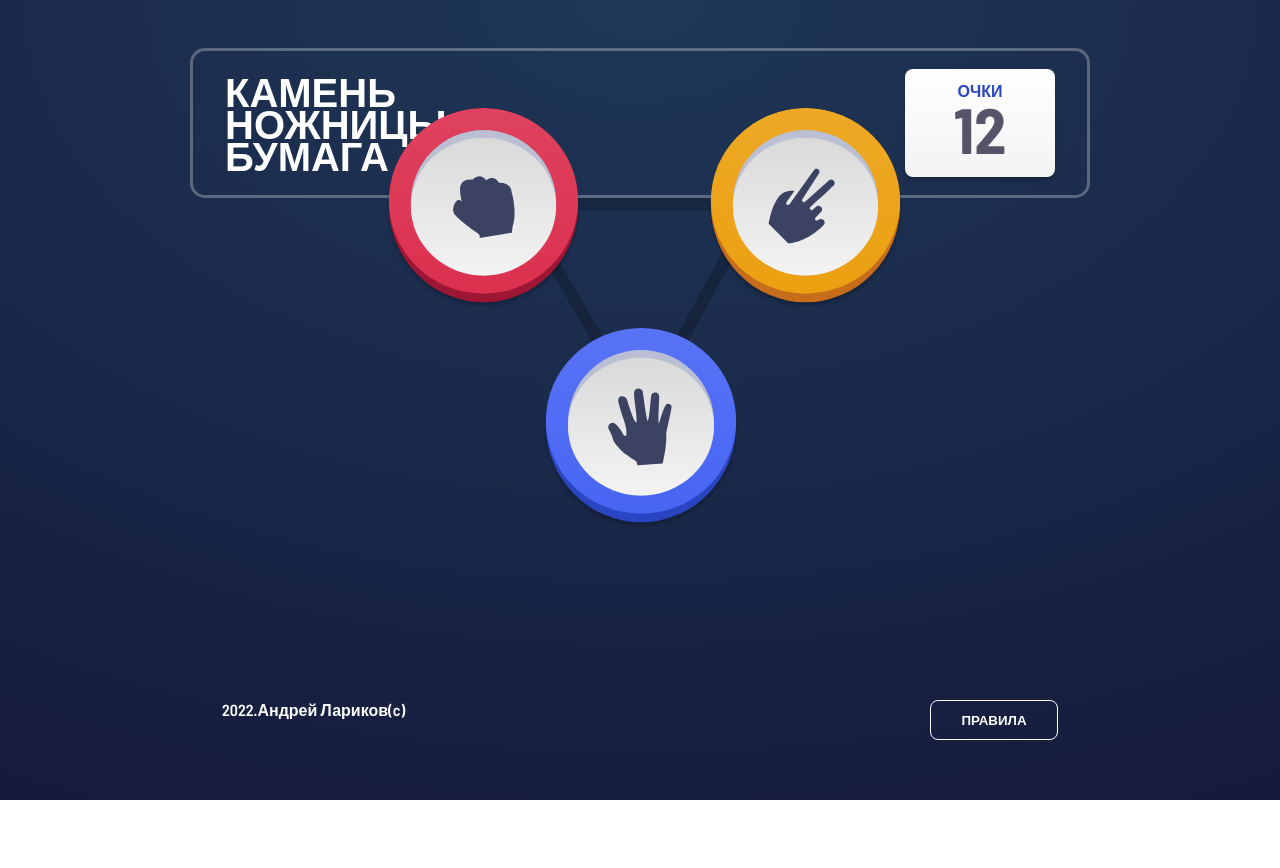
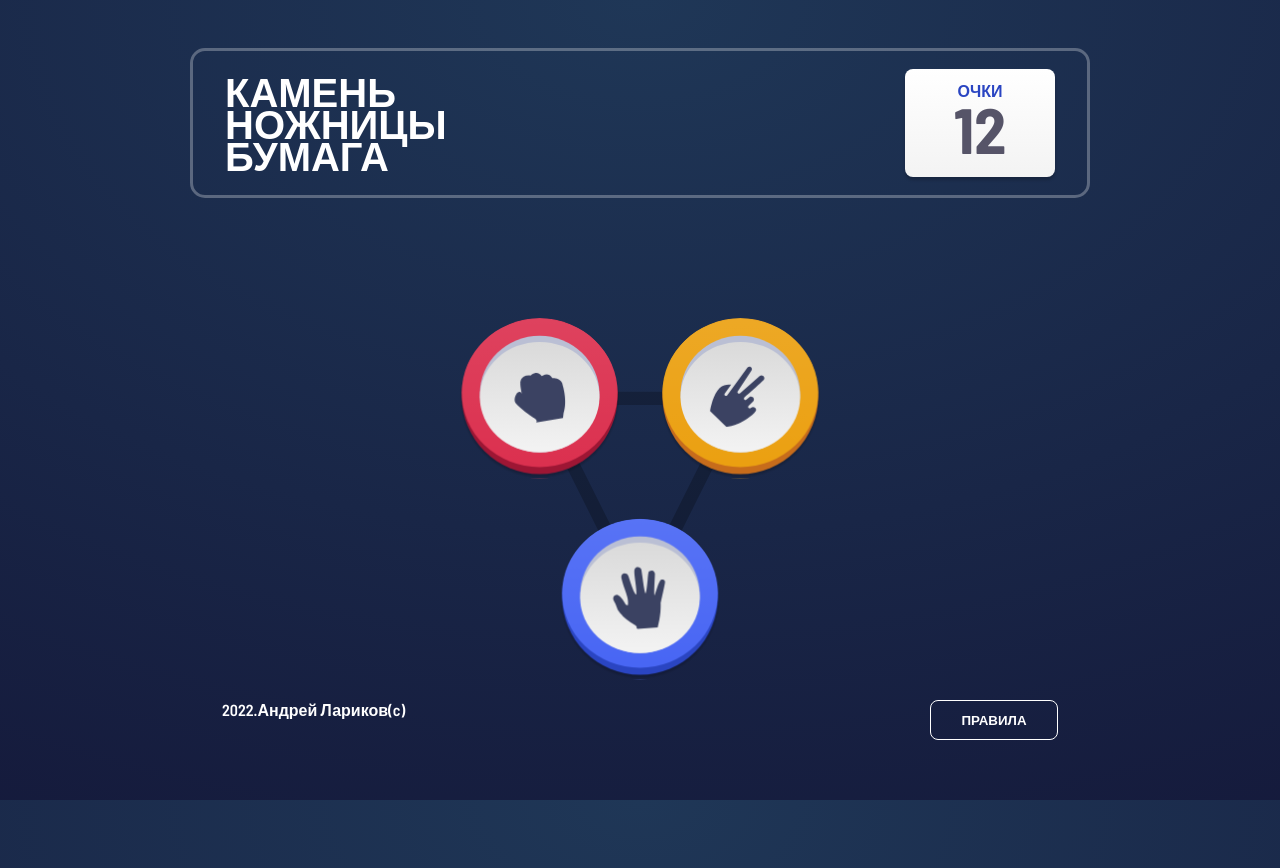
Before and after one commit to larikov174/rock-paper-scissors, a React (Vite) app: page / in a window 1280 px wide. Shown: the top 868 px of the page. Before the commit the page ends 800 px from the top, so only its background shows below. Built offline with nearby package versions, Linux system fonts and the light colour scheme.

Commit message:
feat: add svg

```diff
--- a/src/components/PickScreen.jsx
+++ b/src/components/PickScreen.jsx
@@ -1,34 +1,24 @@
 import styled from 'styled-components';
-import triangle from '../assets/triangle.svg';
 import rock from '../assets/rock.svg';
 import paper from '../assets/paper.svg';
 import scissors from '../assets/scissors.svg';
 
-const Container = styled.section`
-  width: min(254px, calc(100% - 64px));
-  height: clamp(188px, 287px, 50vw);
-  display: flex;
-  background-image: url(${triangle});
-  background-size: contain;
-  background-position: top;
-  background-repeat: no-repeat;
+const Container = styled.svg`
+  width: 100%;
+  height: auto;
+	transform: translateY(min(10vw, 100px));
 `;
 
-const Image = styled.img`
-  width: clamp(100px, 200px, 50vw);
-  height: clamp(100px, 200px, 50vw);
-  position: ${(props) => props.position};
-  left: ${(props) => props.left};
-  top: ${(props) => props.top};
-  border-radius: 50%;
+const StyledCircle = styled.circle`
   &:hover {
     box-shadow: 0 0 10px 30px #ffffff24;
+		filter: drop-shadow(0 0 20px rgb(255 255 255 / 0.4));
     cursor: pointer;
-    will-change: transform;
-    transition: box-shadow 0.3s;
+    will-change: opacity;
+    transition: filter 0.3s;
   }
   &:active {
-    box-shadow: 0 0 20px #bbbbbb;
+    filter: drop-shadow(0 0 20px rgb(187 187 187));
   }
 `;
 
@@ -37,16 +27,10 @@ const PickScreen = ({ onImagePick }) => {
     onImagePick({ id: e.target.id });
   };
   return (
-    <>
-      <Container>
-        <Image id="rock" src={rock} position="relative" top="-90px" left="-50%" onClick={onClickNavigation} />
-        <Image id="scissors" src={scissors} position="relative" top="-90px" left="0%" onClick={onClickNavigation} />
-        <Image id="paper" src={paper} position="relative" top="130px" left="-360px" onClick={onClickNavigation} />
-      </Container>
-      {/* <svg>
+      <Container viewBox="0 0 900 900">
         <defs>
           <pattern
-            id="imgpattern"
+            id="rock"
             x="0"
             y="0"
             width="1"
@@ -55,10 +39,32 @@ const PickScreen = ({ onImagePick }) => {
             preserveAspectRatio="xMidYMid slice">
             <image width="100" height="100" href={rock} />
           </pattern>
+          <pattern
+            id="scissors"
+            x="0"
+            y="0"
+            width="1"
+            height="1"
+            viewBox="0 0 100 100"
+            preserveAspectRatio="xMidYMid slice">
+            <image width="100" height="100" href={scissors} />
+          </pattern>
+          <pattern
+            id="paper"
+            x="0"
+            y="0"
+            width="1"
+            height="1"
+            viewBox="0 0 100 100"
+            preserveAspectRatio="xMidYMid slice">
+            <image width="100" height="100" href={paper} />
+          </pattern>
         </defs>
-        <circle cx={350} cy={50} r={100} fill="url(#imgpattern)" />
-      </svg> */}
-    </>
+				<polyline points="300,150 600,150 450,450 300,150" style={{fill: 'none'}} stroke='#0000003b' strokeWidth='20'/>
+        <StyledCircle cx={300} cy={150} r={120} fill="url(#rock)" />
+        <StyledCircle cx={600} cy={150} r={120} fill="url(#scissors)" />
+        <StyledCircle cx={450} cy={450} r={120} fill="url(#paper)" />
+      </Container>
   );
 };
 
```
